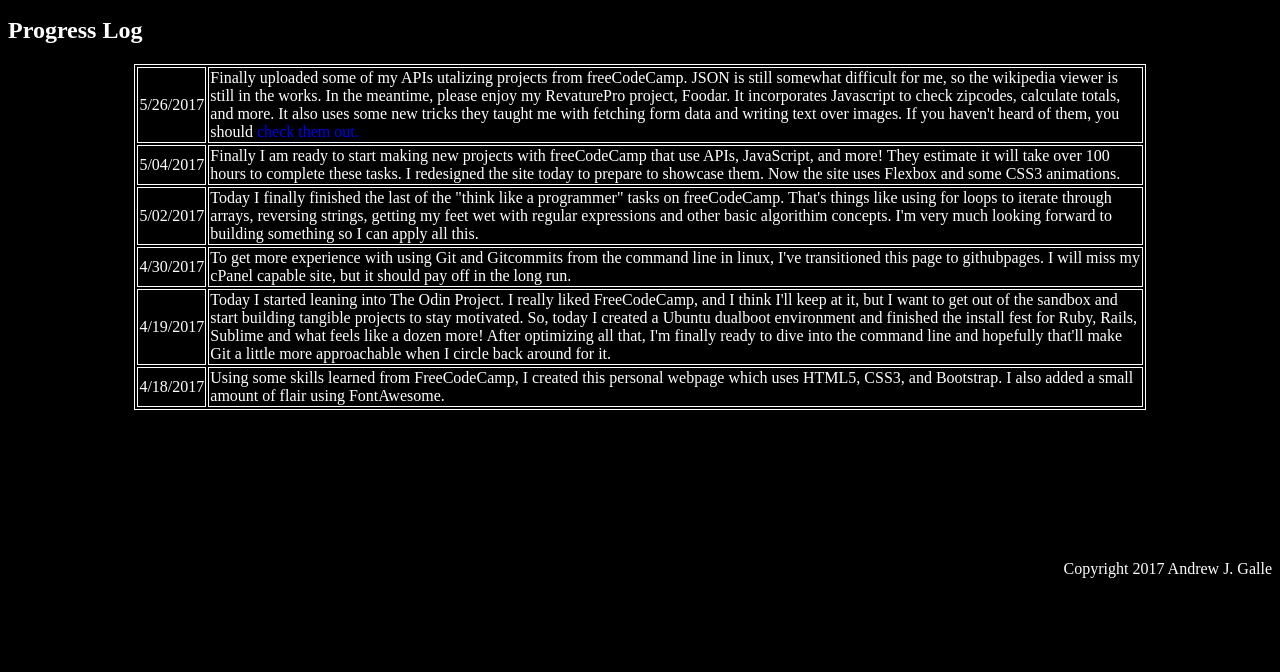
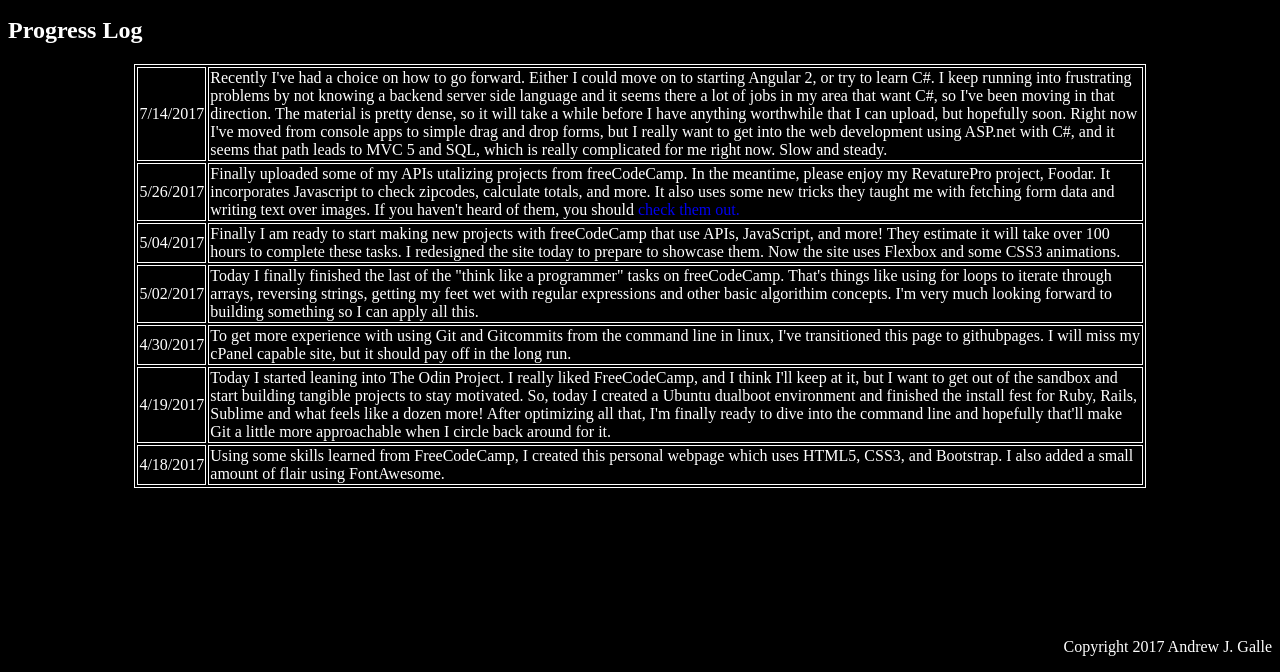
Before and after one commit to ajgalle/ajgalle.github.io, a plain HTML site: page index.html in a window 1280 px wide. Shown: the part 1739-2411 px from the top of the page. Before the commit the page ends 2333 px from the top, so only its background shows below. Drawn offline with Linux system fonts and the light colour scheme.

Commit message:
updated journal

```diff
--- a/index.html
+++ b/index.html
@@ -105,8 +105,12 @@
 
  <table class="logTable">
     <tr>
+      <td>7/14/2017</td>
+        <td>Recently I've had a choice on how to go forward.  Either I could move on to starting Angular 2, or try to learn C#. I keep running into frustrating problems by not knowing a backend server side language and it seems there a lot of jobs in my area that want C#, so I've been moving in that direction. The material is pretty dense, so it will take a while before I have anything worthwhile that I can upload, but hopefully soon.  Right now I've moved from console apps to simple drag and drop forms, but I really want to get into the web development using ASP.net with C#, and it seems that path leads to MVC 5 and SQL, which is really complicated for me right now. Slow and steady.</td>
+    </tr>
+     <tr>
       <td>5/26/2017</td>
-      <td>Finally uploaded some of my APIs utalizing projects from freeCodeCamp. JSON is still somewhat difficult for me, so the wikipedia viewer is still in the works.  In the meantime, please enjoy my RevaturePro project, Foodar.  It incorporates Javascript to check zipcodes, calculate totals, and more.  It also uses some new tricks they taught me with fetching form data and writing text over images. If you haven't heard of them, you should <a href='https://revature.com'>check them out. </a></td>
+      <td>Finally uploaded some of my APIs utalizing projects from freeCodeCamp. In the meantime, please enjoy my RevaturePro project, Foodar.  It incorporates Javascript to check zipcodes, calculate totals, and more.  It also uses some new tricks they taught me with fetching form data and writing text over images. If you haven't heard of them, you should <a href='https://revature.com'>check them out. </a></td>
    </tr>
 
    <tr>
```
